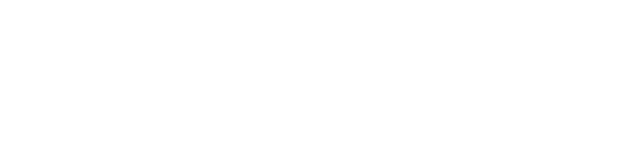
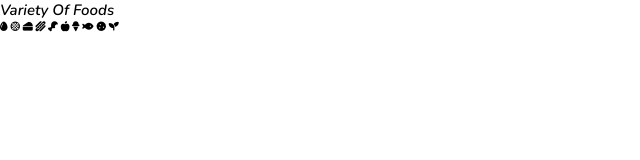
Before and after one commit to rahulgolani/Lord-Of-The-Fries, a plain HTML site: page index.html in a window 1280 px wide. Shown: the whole page, without its empty margins (0-640 px from the left). Drawn offline with nearby package versions, Linux system fonts and the light colour scheme.

Commit message:
Create Initial Markup and Style Common Elements

```diff
--- a/index.html
+++ b/index.html
@@ -4,7 +4,34 @@
     <meta charset="UTF-8" />
     <meta http-equiv="X-UA-Compatible" content="IE=edge" />
     <meta name="viewport" content="width=device-width, initial-scale=1.0" />
-    <title>Document</title>
+    <title>Lord Of The Fries</title>
+    <link rel="stylesheet" href="style.css" />
+    <link
+      rel="stylesheet"
+      href="https://cdnjs.cloudflare.com/ajax/libs/font-awesome/6.1.1/css/all.min.css"
+    />
   </head>
-  <body></body>
+  <body>
+    <!-- Section 1 -->
+    <div class="container">
+      <section class="section-1">
+        <h1 class="section-1-heading">Variety Of Foods</h1>
+        <div class="section-1-icons">
+          <i class="fas fa-egg"></i>
+          <i class="fas fa-stroopwafel"></i>
+          <i class="fas fa-cheese"></i>
+          <i class="fas fa-hotdog"></i>
+          <i class="fas fa-drumstick-bite"></i>
+          <i class="fas fa-apple-alt"></i>
+          <i class="fas fa-ice-cream"></i>
+          <i class="fas fa-fish"></i>
+          <i class="fas fa-cookie"></i>
+          <i class="fas fa-seedling"></i>
+        </div>
+      </section>
+    </div>
+    <!-- End Of Section 1 -->
+
+    <script src="script.js"></script>
+  </body>
 </html>
--- a/style.css
+++ b/style.css
@@ -0,0 +1,18 @@
+@import url("https://fonts.googleapis.com/css2?family=Nunito:ital,wght@1,600&display=swap");
+
+/* Common Styles */
+* {
+  margin: 0;
+  padding: 0;
+  font-family: "Nunito", "sans-serif";
+  font-weight: 400;
+  text-decoration: none;
+  box-sizing: border-box;
+  outline: none;
+}
+
+html {
+  font-size: 62.5%;
+}
+
+/* End of Common Styles */
```
